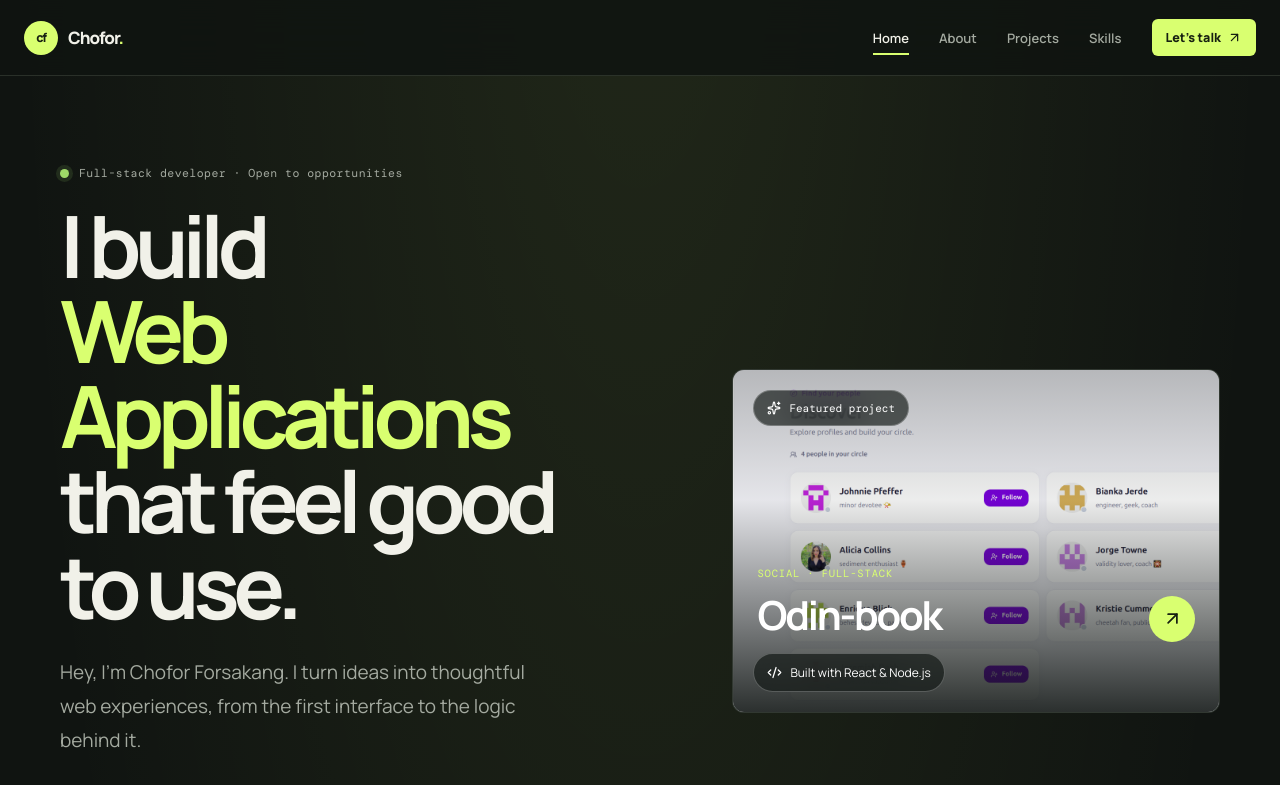
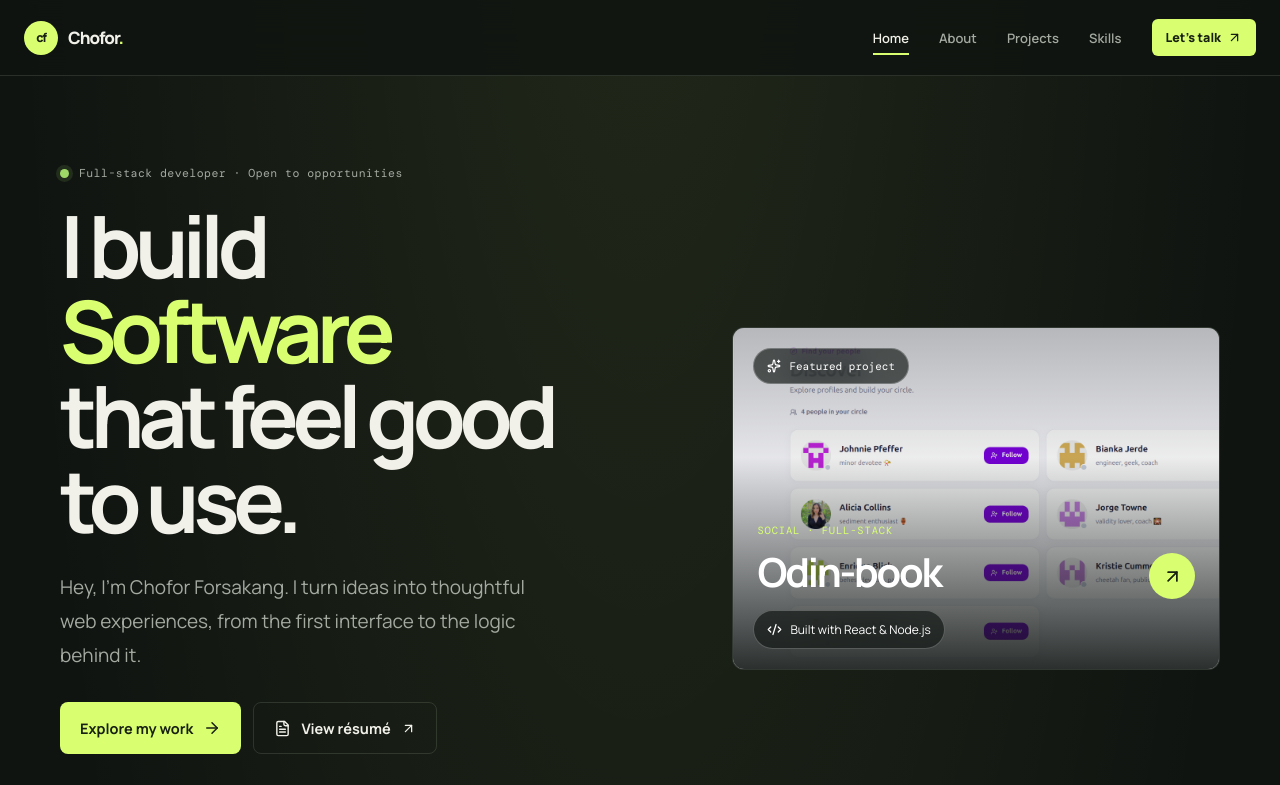
Before and after one commit to ChoforJr/chofor-portfolio, a React (Vite) app: page / in a window 1280 px wide. Shown: the top 785 px of the page. Built offline with nearby package versions, Linux system fonts and the light colour scheme.

Commit message:
fixed homepage text

```diff
--- a/src/HomePage Components/HomePage.jsx
+++ b/src/HomePage Components/HomePage.jsx
@@ -26,7 +26,7 @@ const HomePage = () => {
           <h1 id="hero-title">
             I build
             <br />
-            <span>Web Applications</span>
+            <span>Software</span>
             <br />
             that feel good
             <br />
```
